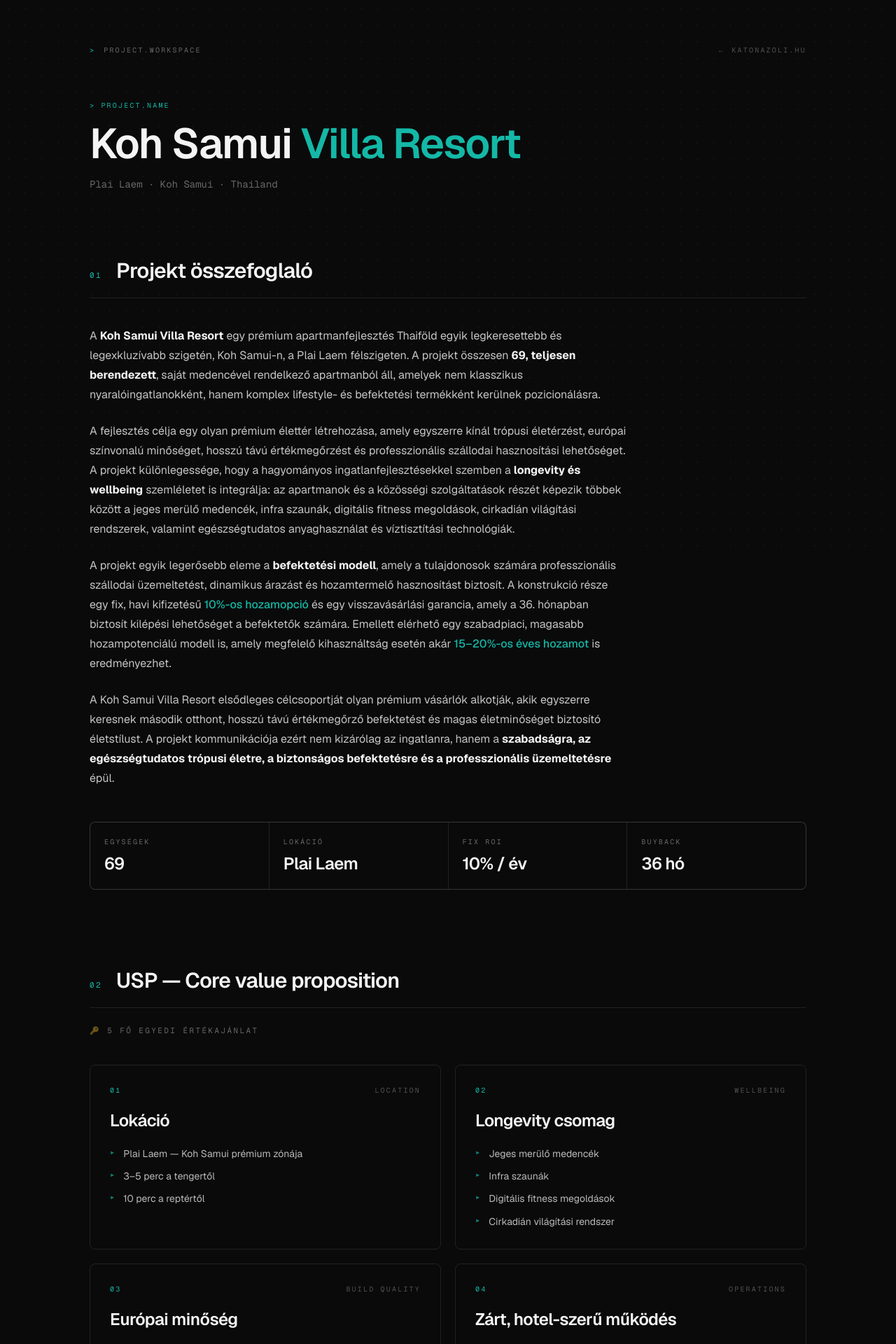
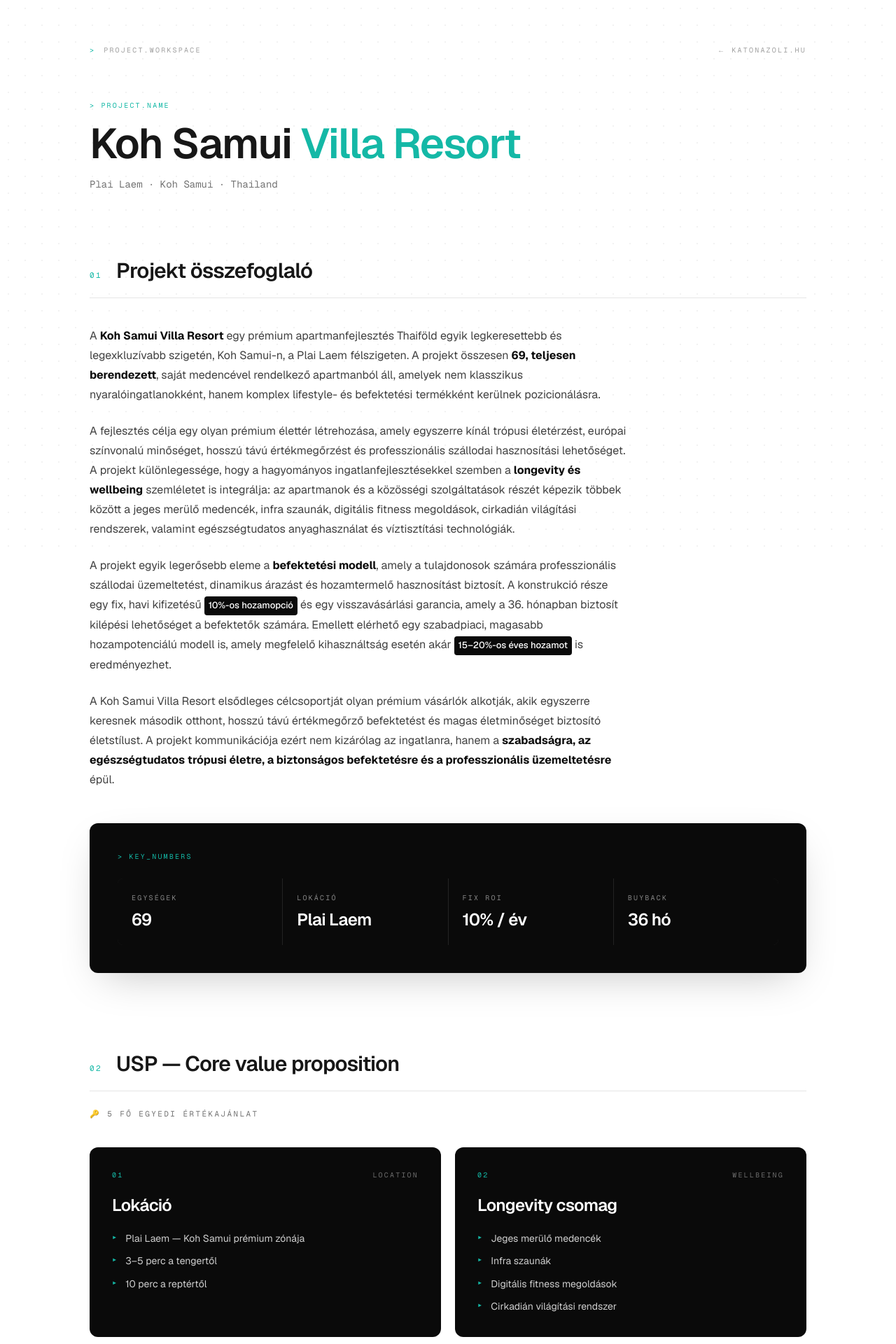
Before and after one commit to mrkatonazoli/katonazoli, a Next.js app: page /paja in a window 1280 px wide. Shown: the top 1920 px of the page at 70% size. Built offline with nearby package versions, Linux system fonts and the light colour scheme.

Commit message:
Invert /paja palette: white surface with dark callouts and USP cards
Co-Authored-By: Claude Opus 4.7 (1M context) <noreply@anthropic.com>

```diff
--- a/src/app/paja/page.tsx
+++ b/src/app/paja/page.tsx
@@ -55,23 +55,23 @@ const usps: Usp[] = [
 
 export default function PajaPage() {
   return (
-    <main className="min-h-screen bg-hero-bg text-hero-fg px-6 md:px-12 lg:px-20 py-16">
-      {/* Dot grid */}
+    <main className="min-h-screen bg-white text-neutral-900 px-6 md:px-12 lg:px-20 py-16">
+      {/* Subtle dot grid */}
       <div
         aria-hidden
-        className="fixed inset-0 opacity-[0.04] pointer-events-none [background-image:radial-gradient(rgba(255,255,255,1)_1px,transparent_1px)] [background-size:24px_24px]"
+        className="fixed inset-0 opacity-[0.05] pointer-events-none [background-image:radial-gradient(rgba(0,0,0,1)_1px,transparent_1px)] [background-size:24px_24px]"
       />
 
       <div className="relative max-w-5xl mx-auto">
         {/* Header */}
         <div className="flex items-center justify-between mb-16">
-          <div className="flex items-center gap-3 font-mono text-[10px] uppercase tracking-[0.22em] text-hero-fg/40">
+          <div className="flex items-center gap-3 font-mono text-[10px] uppercase tracking-[0.22em] text-neutral-400">
             <span className="text-accent">{">"}</span>
             <span>project.workspace</span>
           </div>
           <a
             href="/"
-            className="font-mono text-[10px] uppercase tracking-[0.22em] text-hero-fg/30 hover:text-hero-fg/60 transition-colors"
+            className="font-mono text-[10px] uppercase tracking-[0.22em] text-neutral-400 hover:text-neutral-700 transition-colors"
           >
             ← katonazoli.hu
           </a>
@@ -84,13 +84,13 @@ export default function PajaPage() {
         <h1 className="text-4xl md:text-6xl font-semibold tracking-tight leading-[1.05] mb-4">
           Koh Samui <span className="text-accent">Villa Resort</span>
         </h1>
-        <p className="font-mono text-sm text-hero-fg/40 mb-24">
+        <p className="font-mono text-sm text-neutral-500 mb-24">
           Plai Laem · Koh Samui · Thailand
         </p>
 
         {/* Block 1 — Summary */}
         <section className="mb-28">
-          <div className="flex items-baseline gap-5 mb-10 pb-5 border-b border-hero-fg/10">
+          <div className="flex items-baseline gap-5 mb-10 pb-5 border-b border-neutral-200">
             <span className="font-mono text-[11px] uppercase tracking-[0.22em] text-accent">
               01
             </span>
@@ -99,13 +99,18 @@ export default function PajaPage() {
             </h2>
           </div>
 
-          <div className="max-w-3xl space-y-6 text-[15px] md:text-base leading-[1.75] text-hero-fg/80">
+          <div className="max-w-3xl space-y-6 text-[15px] md:text-base leading-[1.75] text-neutral-700">
             <p>
-              A <strong className="text-hero-fg">Koh Samui Villa Resort</strong>{" "}
+              A{" "}
+              <strong className="text-neutral-950">
+                Koh Samui Villa Resort
+              </strong>{" "}
               egy prémium apartmanfejlesztés Thaiföld egyik legkeresettebb és
               legexkluzívabb szigetén, Koh Samui-n, a Plai Laem félszigeten. A
               projekt összesen{" "}
-              <strong className="text-hero-fg">69, teljesen berendezett</strong>
+              <strong className="text-neutral-950">
+                69, teljesen berendezett
+              </strong>
               , saját medencével rendelkező apartmanból áll, amelyek nem
               klasszikus nyaralóingatlanokként, hanem komplex lifestyle- és
               befektetési termékként kerülnek pozicionálásra.
@@ -117,7 +122,9 @@ export default function PajaPage() {
               hosszú távú értékmegőrzést és professzionális szállodai
               hasznosítási lehetőséget. A projekt különlegessége, hogy a
               hagyományos ingatlanfejlesztésekkel szemben a{" "}
-              <strong className="text-hero-fg">longevity és wellbeing</strong>{" "}
+              <strong className="text-neutral-950">
+                longevity és wellbeing
+              </strong>{" "}
               szemléletet is integrálja: az apartmanok és a közösségi
               szolgáltatások részét képezik többek között a jeges merülő
               medencék, infra szaunák, digitális fitness megoldások, cirkadián
@@ -127,16 +134,18 @@ export default function PajaPage() {
 
             <p>
               A projekt egyik legerősebb eleme a{" "}
-              <strong className="text-hero-fg">befektetési modell</strong>,
+              <strong className="text-neutral-950">befektetési modell</strong>,
               amely a tulajdonosok számára professzionális szállodai
               üzemeltetést, dinamikus árazást és hozamtermelő hasznosítást
               biztosít. A konstrukció része egy fix, havi kifizetésű{" "}
-              <span className="text-accent font-medium">10%-os hozamopció</span>{" "}
+              <span className="inline-flex items-center gap-1 rounded bg-neutral-950 px-1.5 py-0.5 text-white text-[13px] font-medium">
+                10%-os hozamopció
+              </span>{" "}
               és egy visszavásárlási garancia, amely a 36. hónapban biztosít
               kilépési lehetőséget a befektetők számára. Emellett elérhető egy
               szabadpiaci, magasabb hozampotenciálú modell is, amely megfelelő
               kihasználtság esetén akár{" "}
-              <span className="text-accent font-medium">
+              <span className="inline-flex items-center gap-1 rounded bg-neutral-950 px-1.5 py-0.5 text-white text-[13px] font-medium">
                 15–20%-os éves hozamot
               </span>{" "}
               is eredményezhet.
@@ -148,7 +157,7 @@ export default function PajaPage() {
               távú értékmegőrző befektetést és magas életminőséget biztosító
               életstílust. A projekt kommunikációja ezért nem kizárólag az
               ingatlanra, hanem a{" "}
-              <strong className="text-hero-fg">
+              <strong className="text-neutral-950">
                 szabadságra, az egészségtudatos trópusi életre, a biztonságos
                 befektetésre és a professzionális üzemeltetésre
               </strong>{" "}
@@ -156,16 +165,20 @@ export default function PajaPage() {
             </p>
           </div>
 
-          {/* Quick stats strip */}
-          <div className="mt-12 grid grid-cols-2 md:grid-cols-4 gap-px bg-hero-fg/10 border border-hero-fg/10 rounded-lg overflow-hidden">
+          {/* Quick stats strip — DARK callout on white */}
+          <div className="mt-12 rounded-xl bg-neutral-950 text-white p-8 md:p-10 shadow-[0_20px_60px_-20px_rgba(0,0,0,0.25)]">
+            <div className="font-mono text-[10px] uppercase tracking-[0.22em] text-accent mb-6">
+              {">"} key_numbers
+            </div>
+            <div className="grid grid-cols-2 md:grid-cols-4 gap-px bg-white/10 rounded-lg overflow-hidden">
               {[
                 { k: "Egységek", v: "69" },
                 { k: "Lokáció", v: "Plai Laem" },
                 { k: "Fix ROI", v: "10% / év" },
                 { k: "Buyback", v: "36 hó" },
               ].map((s) => (
-              <div key={s.k} className="bg-hero-bg p-5">
-                <div className="font-mono text-[10px] uppercase tracking-[0.22em] text-hero-fg/40 mb-2">
+                <div key={s.k} className="bg-neutral-950 p-5">
+                  <div className="font-mono text-[10px] uppercase tracking-[0.22em] text-white/50 mb-2">
                     {s.k}
                   </div>
                   <div className="text-xl md:text-2xl font-semibold tracking-tight">
@@ -174,11 +187,12 @@ export default function PajaPage() {
                 </div>
               ))}
             </div>
+          </div>
         </section>
 
         {/* Block 2 — USP */}
         <section className="mb-28">
-          <div className="flex items-baseline gap-5 mb-3 pb-5 border-b border-hero-fg/10">
+          <div className="flex items-baseline gap-5 mb-3 pb-5 border-b border-neutral-200">
             <span className="font-mono text-[11px] uppercase tracking-[0.22em] text-accent">
               02
             </span>
@@ -186,7 +200,7 @@ export default function PajaPage() {
               USP — Core value proposition
             </h2>
           </div>
-          <p className="font-mono text-[11px] uppercase tracking-[0.22em] text-hero-fg/40 mt-6 mb-10">
+          <p className="font-mono text-[11px] uppercase tracking-[0.22em] text-neutral-500 mt-6 mb-10">
             🔑 5 fő egyedi értékajánlat
           </p>
 
@@ -195,7 +209,7 @@ export default function PajaPage() {
               <article
                 key={u.title}
                 className={
-                  "group border border-hero-fg/10 rounded-lg p-7 transition-colors hover:border-accent/40 " +
+                  "group rounded-xl bg-neutral-950 text-white p-7 md:p-8 transition-all hover:-translate-y-0.5 hover:shadow-[0_20px_40px_-20px_rgba(0,0,0,0.35)] " +
                   (i === usps.length - 1 ? "md:col-span-2" : "")
                 }
               >
@@ -203,7 +217,7 @@ export default function PajaPage() {
                   <span className="font-mono text-[10px] uppercase tracking-[0.22em] text-accent">
                     0{i + 1}
                   </span>
-                  <span className="font-mono text-[10px] uppercase tracking-[0.22em] text-hero-fg/30">
+                  <span className="font-mono text-[10px] uppercase tracking-[0.22em] text-white/40">
                     {u.tag}
                   </span>
                 </div>
@@ -212,12 +226,12 @@ export default function PajaPage() {
                   {u.title}
                 </h3>
 
-                <ul className="space-y-2.5 text-[14px] text-hero-fg/75">
+                <ul className="space-y-2.5 text-[14px] text-white/80">
                   {u.items.map((item) => (
                     <li key={item} className="flex gap-3">
                       <span
                         aria-hidden
-                        className="text-accent/70 font-mono text-xs leading-[1.6]"
+                        className="text-accent font-mono text-xs leading-[1.6]"
                       >
                         ▸
                       </span>
@@ -231,7 +245,7 @@ export default function PajaPage() {
         </section>
 
         {/* Footer note */}
-        <div className="pt-8 border-t border-hero-fg/10 font-mono text-[10px] uppercase tracking-[0.22em] text-hero-fg/30">
+        <div className="pt-8 border-t border-neutral-200 font-mono text-[10px] uppercase tracking-[0.22em] text-neutral-400">
           Internal use only — shared with client.
         </div>
       </div>
```
Lines whose indentation alone changed are shown as unchanged.
